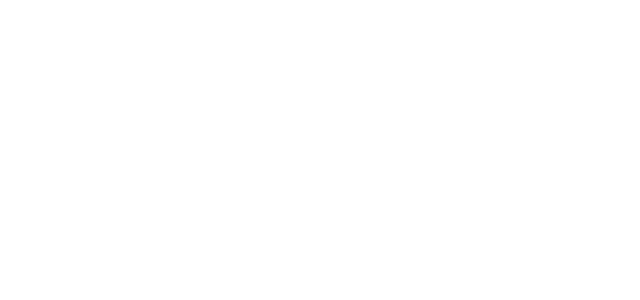
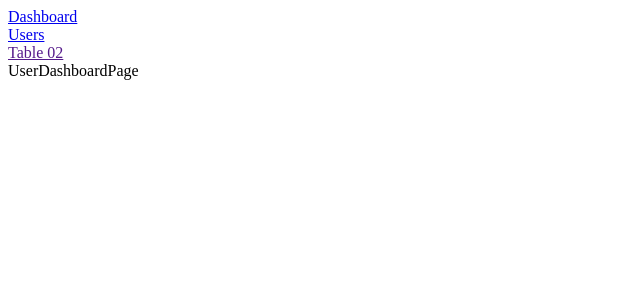
Before and after one commit to dattruong2110/C07-Blog-App, a React (Vite) app: page /dashboard in a window 1280 px wide. Before the commit this address had no page. Shown: the top 300 px of the page, without its empty margins (0-640 px from the left). Built offline with nearby package versions, Linux system fonts and the light colour scheme; the HTML template or start-up script is replaced by a standard one.

Commit message:
setup-router-end-restart

```diff
--- /dev/null
+++ b/src/components/dashboard-page/UserDashboardPage.jsx
@@ -0,0 +1,9 @@
+import React from 'react'
+
+function UserDashboardPage() {
+  return (
+    <div>UserDashboardPage</div>
+  )
+}
+
+export default UserDashboardPage
--- a/src/components/dashboard-page/sidebar/Sidebar.jsx
+++ b/src/components/dashboard-page/sidebar/Sidebar.jsx
@@ -2,7 +2,7 @@
 
 const columns = [
   {
-    href: "/Dashboard?=Users",
+    href: "/Dashboard",
     title: "Users",
   },
   {
--- a/src/hoc/Authenticator.jsx
+++ b/src/hoc/Authenticator.jsx
@@ -3,7 +3,7 @@
 import PublicRoutes from "../router/PublicRoutes";
 
 const Authenticator = () => {
-  const [isAuthed, setIsAuthed] = useState(false);
+  const [isAuthed, setIsAuthed] = useState(true);
   return <>{isAuthed ? <PrivateRoutes /> : <PublicRoutes />}</>;
 };
 
--- /dev/null
+++ b/src/layouts/DashboardLayout.jsx
@@ -0,0 +1,13 @@
+import React from "react";
+import Sidebar from "../components/dashboard-page/sidebar/Sidebar";
+
+const DashboardLayout = ({ children }) => {
+  return (
+    <div className="w-full h-full flex justify-between">
+      <Sidebar />
+      <main>{children}</main>
+    </div>
+  );
+};
+
+export default DashboardLayout;
--- a/src/router/PrivateRoutes.jsx
+++ b/src/router/PrivateRoutes.jsx
@@ -1,5 +1,31 @@
+import { Route, Routes } from "react-router";
+import DashboardLayout from "../layouts/DashboardLayout";
+import UserDashboardPage from "../components/dashboard-page/UserDashboardPage";
+
+const ROUTE_DATA = [
+  { path: "/dashboard", element: UserDashboardPage, layout: DashboardLayout },
+];
+
 const PrivateRoutes = () => {
-  return <div>PrivateRoutes</div>;
+  return (
+    <Routes>
+      {ROUTE_DATA.map((route, index) => {
+        const Layout = route.layout;
+        const Page = route.element;
+        return (
+          <Route
+            key={index}
+            path={route.path}
+            element={
+              <Layout>
+                <Page />
+              </Layout>
+            }
+          />
+        );
+      })}
+    </Routes>
+  );
 };
 
 export default PrivateRoutes;
```
Also changed, not shown: src/components/dashboard-page/DashboardPage.jsx (+1 -8 lines), src/router/AppRouter.jsx (deleted, +0 -19 lines).
